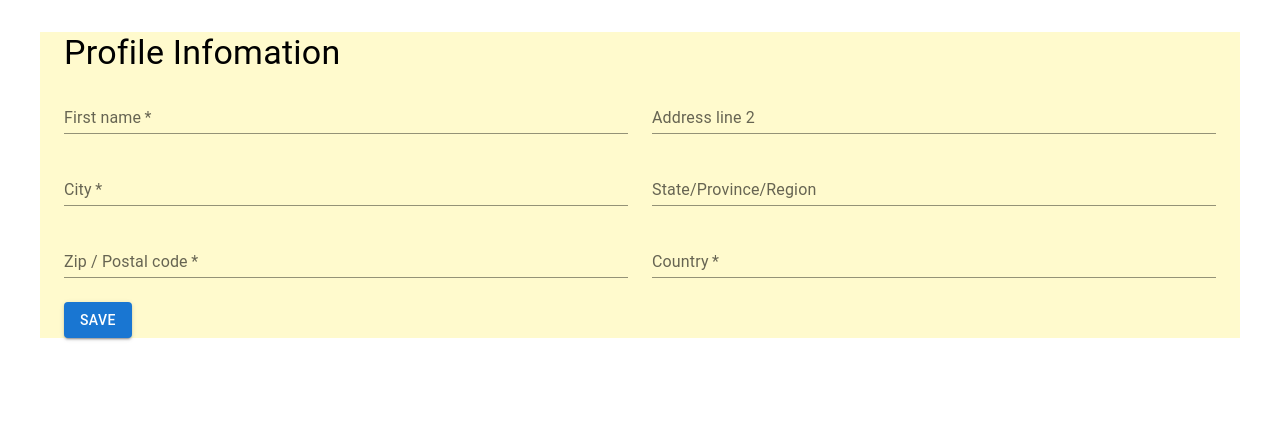
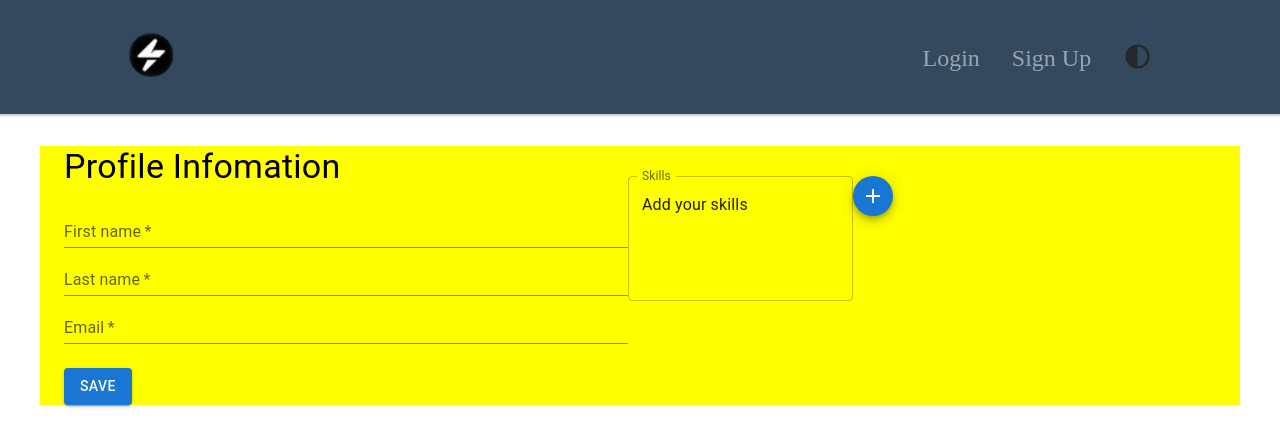
Before and after one commit to Chase-Garrett/dev-gallery, a React (Vite) app in the folder client/: page /profile in a window 1280 px wide. Shown: the top 446 px of the page. Built offline with nearby package versions, Linux system fonts and the light colour scheme; no server answers.

Commit message:
added navbar

```diff
--- a/client/src/pages/Profile/index.jsx
+++ b/client/src/pages/Profile/index.jsx
@@ -5,11 +5,15 @@ import { USER_PROFILE } from "../../utils/actions";
 import { QUERY_USER } from "../../utils/queries";
 import { useStoreContext } from "../../utils/store-context";
 
-import * as React from 'react';
-import Grid from '@mui/material/Grid';
-import Typography from '@mui/material/Typography';
-import TextField from '@mui/material/TextField';
-import Button from '@mui/material/Button';
+import * as React from "react";
+import Grid from "@mui/material/Grid";
+import Typography from "@mui/material/Typography";
+import TextField from "@mui/material/TextField";
+import Button from "@mui/material/Button";
+import Fab from "@mui/material/Fab";
+import AddIcon from "@mui/icons-material/Add";
+
+import Nav from "../../components/Nav";
 
 import "./style.scss";
 import { Container } from "@mui/material";
@@ -25,6 +29,9 @@ export default function ProfileForm() {
   }, [data]);
 
   return (
+    <>
+    <Nav />
+
     <Container className="profile-container">
       <Typography variant="h4" gutterBottom>
         Profile Infomation
@@ -40,63 +47,45 @@ export default function ProfileForm() {
             autoComplete="given-name"
             variant="standard"
           />
-        </Grid>
-        <Grid item xs={12} sm={6}>
           <TextField
-            id="address2"
-            name="address2"
-            label="Address line 2"
+            required
+            id="lastName"
+            name="lastName"
+            label="Last name"
             fullWidth
-            autoComplete="shipping address-line2"
+            autoComplete="family-name"
+            variant="standard"
+          />
+          <TextField
+            required
+            id="email"
+            name="email"
+            label="Email"
+            fullWidth
+            autoComplete="email"
             variant="standard"
           />
         </Grid>
-        <Grid item xs={12} sm={6}>
+        <Grid>
           <TextField
-            required
-            id="city"
-            name="city"
-            label="City"
-            fullWidth
-            autoComplete="shipping address-level2"
-            variant="standard"
+            className="skills-box"
+            id="outlined-multiline-static"
+            label="Skills"
+            multiline
+            rows={4}
+            defaultValue="Add your skills"
           />
-        </Grid>
-        <Grid item xs={12} sm={6}>
-          <TextField
-            id="state"
-            name="state"
-            label="State/Province/Region"
-            fullWidth
-            variant="standard"
-          />
-        </Grid>
-        <Grid item xs={12} sm={6}>
-          <TextField
-            required
-            id="zip"
-            name="zip"
-            label="Zip / Postal code"
-            fullWidth
-            autoComplete="shipping postal-code"
-            variant="standard"
-          />
-        </Grid>
-        <Grid item xs={12} sm={6}>
-          <TextField
-            required
-            id="country"
-            name="country"
-            label="Country"
-            fullWidth
-            autoComplete="shipping country"
-            variant="standard"
-          />
+          <Fab size="small" color="primary" aria-label="add">
+            <AddIcon />
+          </Fab>
         </Grid>
         <Grid item xs={12}>
-        <Button variant="contained" className="Button">Save</Button>
+          <Button variant="contained" className="Button">
+            Save
+          </Button>
         </Grid>
       </Grid>
     </Container>
+    </>
   );
 }
--- a/client/src/pages/Profile/style.scss
+++ b/client/src/pages/Profile/style.scss
@@ -1,4 +1,8 @@
 .profile-container {
     margin: 2rem;
-    background: lemonchiffon;
+    background: yellow
+};
+
+.skills-box {
+ margin-top: 20rem;
 }
```
